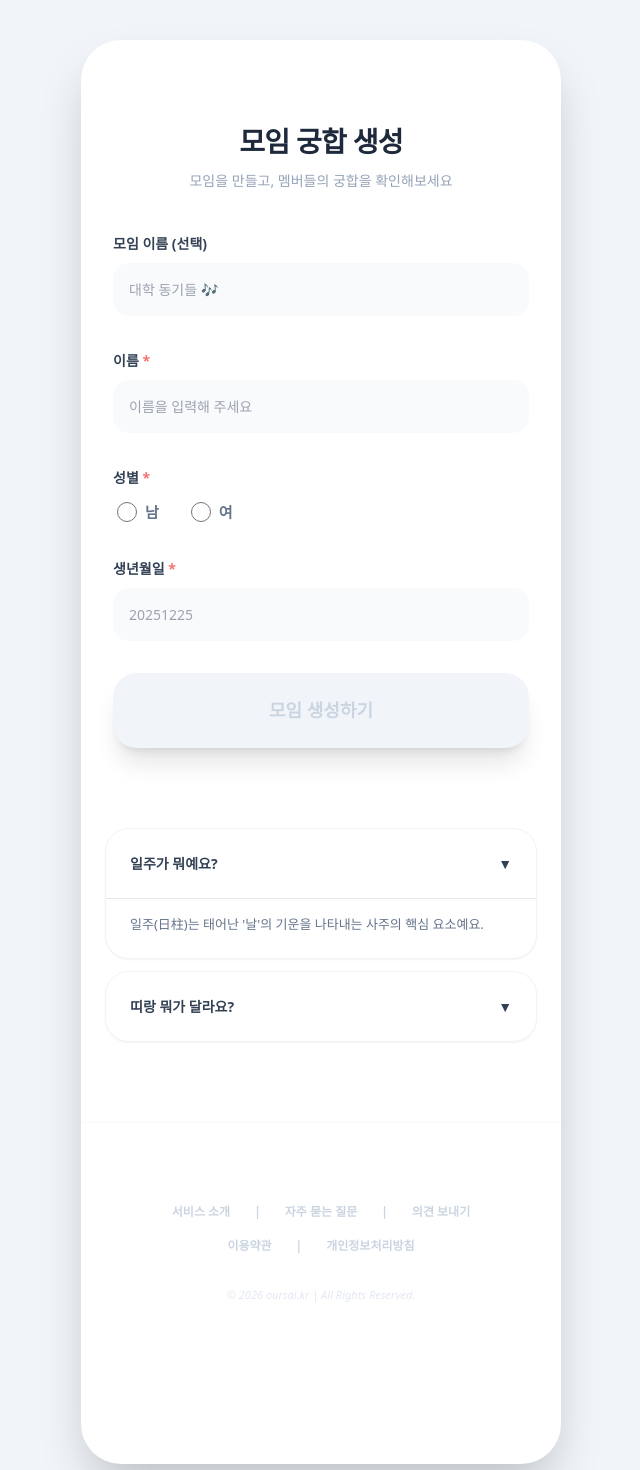
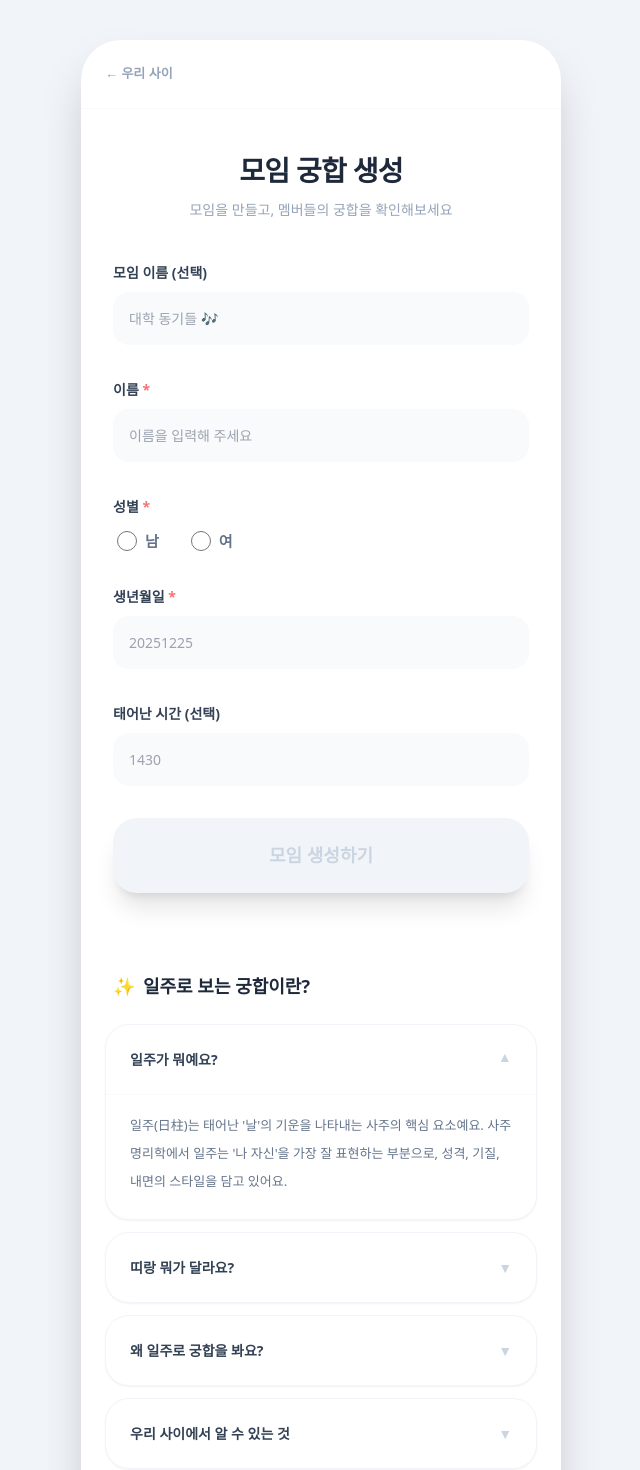
Before and after one commit to PLANB-John/oursai-web, a Next.js app: page /create-group in a window 1280 px wide. Shown: the top 1470 px of the page, without its empty margins (319-959 px from the left). Built offline with nearby package versions, Linux system fonts and the light colour scheme.

Commit message:
Update create-group.js

```diff
--- a/pages/create-group.js
+++ b/pages/create-group.js
@@ -2,7 +2,7 @@ import React, { useState } from 'react';
 import Head from 'next/head';
 import { motion, AnimatePresence } from 'framer-motion';
 import { useRouter } from 'next/router';
-import { supabase } from '../lib/supabaseClient'; // [1] 서버 연결 열쇠 [cite: 2026-02-17]
+import { supabase } from '../lib/supabaseClient';
 
 export default function CreateGroup() {
   const router = useRouter();
@@ -23,7 +23,7 @@ export default function CreateGroup() {
                       formData.gender !== '' &&
                       formData.birthDate.length === 8;
 
-  // [2] 고유 ID 생성 (8자리 랜덤 문자열) [cite: 2026-02-17]
+  // --- 1. 고유 ID 생성 함수 (8자리 랜덤 문자열) [cite: 2026-02-17] ---
   const generateRoomId = () => {
     const chars = 'abcdefghijklmnopqrstuvwxyzABCDEFGHIJKLMNOPQRSTUVWXYZ0123456789';
     let result = '';
@@ -33,39 +33,32 @@ export default function CreateGroup() {
     return result;
   };
 
-  const handleCreate = async () => {
+  const handleCreate = () => {
     if (isIljuValid) {
       setIsLoading(true);
+
+      // 2. 새로운 고유 방 ID 생성 [cite: 2026-02-17]
       const roomId = generateRoomId();
 
-      try {
-        // [3] Supabase 'rooms' 테이블에 데이터 저장
-        const { error } = await supabase
-          .from('rooms')
-          .insert([{
-            id: roomId,
-            group_name: formData.groupName || '우리 모임',
+      // 3. 해당 ID를 키값으로 하여 방 정보와 방장(본인) 데이터 저장 [cite: 2026-02-17]
+      const roomData = {
+        groupName: formData.groupName || '우리 모임',
         members: [{
           id: Date.now(),
           name: formData.userName,
           emoji: formData.gender === '남' ? '👦' : '👧',
           birthDate: formData.birthDate,
-              isLeader: true
+          isLeader: true // 방장 표시
         }]
-          }]);
+      };
 
-        if (error) throw error; // 에러가 있으면 catch로 넘깁니다. [cite: 2026-02-17]
+      // localStorage에 room_ID 형식으로 저장 [cite: 2026-02-17]
+      localStorage.setItem(`room_${roomId}`, JSON.stringify(roomData));
 
-        // 성공 시 1.5초 후 이동 [cite: 2026-02-17]
+      // 4. 생성된 고유 경로로 이동 (예: /g/lxddOVWl)
       setTimeout(() => {
         router.push(`/g/${roomId}`);
-        }, 1500);
-
-      } catch (error) {
-        // [4] 에러가 나면 팝업으로 상세 이유를 알려줍니다. [cite: 2026-02-17]
-        alert(`서버 저장 실패: ${error.message}\n(API 키나 정책 설정을 확인해 주세요)`);
-        setIsLoading(false);
-      }
+      }, 2000);
     }
   };
 
@@ -74,48 +67,83 @@ export default function CreateGroup() {
       <Head><title>모임 궁합 생성 | 우리 사이 (oursai.kr)</title></Head>
 
       <div className="w-full max-w-[480px] min-h-screen bg-white shadow-2xl flex flex-col relative overflow-hidden sm:rounded-[40px] pb-20">
+
+        {/* 인연을 불러오는 중... 로딩 연출 */}
         <AnimatePresence>
           {isLoading && (
             <motion.div initial={{ opacity: 0 }} animate={{ opacity: 1 }} exit={{ opacity: 0 }} className="absolute inset-0 z-[100] bg-white/95 backdrop-blur-sm flex flex-col items-center justify-center space-y-6">
               <div className="w-12 h-12 border-4 border-purple-200 border-t-purple-600 rounded-full animate-spin"></div>
-              <p className="text-[18px] font-black text-slate-700">인연을 서버에 등록하는 중...</p>
+              <p className="text-[18px] font-black text-slate-700">인연을 불러오는 중...</p>
             </motion.div>
           )}
         </AnimatePresence>
 
+        <div className="px-6 py-6 border-b border-slate-50 flex items-center">
+          <button onClick={() => router.back()} className="text-[13px] text-slate-400 font-bold flex items-center gap-1">← 우리 사이</button>
+        </div>
+
         <main className="px-6 py-10 space-y-10">
-          <div className="text-center space-y-2 pt-10">
+          <div className="text-center space-y-2">
             <h1 className="text-[28px] font-black text-slate-800 tracking-tight">모임 궁합 생성</h1>
             <p className="text-[14px] text-slate-400 font-medium">모임을 만들고, 멤버들의 궁합을 확인해보세요</p>
           </div>
 
           <section className="space-y-8 px-2">
-            <div className="space-y-2"><label className="text-[14px] font-black text-slate-700">모임 이름 (선택)</label>
-              <input type="text" placeholder="대학 동기들 🎶" className="w-full p-4 bg-slate-50 rounded-2xl text-[14px]" onChange={(e) => setFormData({...formData, groupName: e.target.value})} />
+            <div className="space-y-2">
+              <label className="text-[14px] font-black text-slate-700">모임 이름 (선택)</label>
+              <input type="text" placeholder="대학 동기들 🎶" className="w-full p-4 bg-slate-50 rounded-2xl text-[14px] focus:outline-none focus:ring-2 focus:ring-purple-100" onChange={(e) => setFormData({...formData, groupName: e.target.value})} />
             </div>
-            <div className="space-y-2"><label className="text-[14px] font-black text-slate-700">이름 <span className="text-red-400">*</span></label>
-              <input type="text" placeholder="이름을 입력해 주세요" className="w-full p-4 bg-slate-50 rounded-2xl text-[14px]" onChange={(e) => setFormData({...formData, userName: e.target.value})} />
+
+            <div className="space-y-2">
+              <label className="text-[14px] font-black text-slate-700">이름 <span className="text-red-400">*</span></label>
+              <input type="text" placeholder="이름을 입력해 주세요" maxLength={5} className="w-full p-4 bg-slate-50 rounded-2xl text-[14px] focus:outline-none focus:ring-2 focus:ring-purple-100" onChange={(e) => setFormData({...formData, userName: e.target.value})} />
             </div>
-            <div className="space-y-3"><label className="text-[14px] font-black text-slate-700">성별 <span className="text-red-400">*</span></label>
-              <div className="flex gap-8 ml-1">{['남', '여'].map((g) => (<label key={g} className="flex items-center gap-2"><input type="radio" name="gender" onChange={() => setFormData({...formData, gender: g})} className="w-5 h-5 accent-[#D980FA]" /><span className="text-[15px] font-bold text-slate-500">{g}</span></label>))}</div>
+
+            <div className="space-y-3">
+              <label className="text-[14px] font-black text-slate-700">성별 <span className="text-red-400">*</span></label>
+              <div className="flex gap-8 ml-1">
+                {['남', '여'].map((g) => (
+                  <label key={g} className="flex items-center gap-2 cursor-pointer">
+                    <input type="radio" name="gender" onChange={() => setFormData({...formData, gender: g})} className="w-5 h-5 accent-[#D980FA]" />
+                    <span className="text-[15px] font-bold text-slate-500">{g}</span>
+                  </label>
+                ))}
               </div>
-            <div className="space-y-2"><label className="text-[14px] font-black text-slate-700">생년월일 <span className="text-red-400">*</span></label>
-              <input type="text" placeholder="20251225" maxLength={8} className="w-full p-4 bg-slate-50 rounded-2xl text-[14px]" onChange={(e) => setFormData({...formData, birthDate: e.target.value})} />
             </div>
-            <button onClick={handleCreate} disabled={!isIljuValid || isLoading} className={`w-full py-6 rounded-[24px] font-black text-[18px] transition-all shadow-xl ${isIljuValid && !isLoading ? 'bg-[#D980FA] text-white active:scale-95' : 'bg-slate-100 text-slate-300'}`}>모임 생성하기</button>
+
+            <div className="space-y-2">
+              <label className="text-[14px] font-black text-slate-700">생년월일 <span className="text-red-400">*</span></label>
+              <input type="text" placeholder="20251225" maxLength={8} className="w-full p-4 bg-slate-50 rounded-2xl text-[14px] focus:outline-none focus:ring-2 focus:ring-purple-100" onChange={(e) => setFormData({...formData, birthDate: e.target.value})} />
+            </div>
+
+            <div className="space-y-2">
+              <label className="text-[14px] font-black text-slate-700">태어난 시간 (선택)</label>
+              <input type="text" placeholder="1430" maxLength={4} className="w-full p-4 bg-slate-50 rounded-2xl text-[14px] focus:outline-none" />
+            </div>
+
+            <button onClick={handleCreate} disabled={!isIljuValid || isLoading} className={`w-full py-6 rounded-[24px] font-black text-[18px] transition-all shadow-xl ${isIljuValid && !isLoading ? 'bg-[#D980FA] text-white active:scale-95' : 'bg-slate-100 text-slate-300 cursor-not-allowed'}`}>
+              모임 생성하기
+            </button>
           </section>
 
-          {/* 아코디언 가이드 [cite: 2026-02-17] */}
-          <section className="pt-10 space-y-3">
+          {/* 일주 아코디언 가이드 */}
+          <section className="pt-10 space-y-6">
+            <h2 className="text-[18px] font-black text-slate-800 flex items-center gap-2 px-2"><span className="text-[#D980FA]">✨</span> 일주로 보는 궁합이란?</h2>
+            <div className="space-y-3">
               {[
-              { q: "일주가 뭐예요?", a: "일주(日柱)는 태어난 '날'의 기운을 나타내는 사주의 핵심 요소예요." },
-              { q: "띠랑 뭐가 달라요?", a: "띠는 태어난 해, 일주는 태어난 날을 기준으로 합니다." }
+                { q: "일주가 뭐예요?", a: "일주(日柱)는 태어난 '날'의 기운을 나타내는 사주의 핵심 요소예요. 사주명리학에서 일주는 '나 자신'을 가장 잘 표현하는 부분으로, 성격, 기질, 내면의 스타일을 담고 있어요." },
+                { q: "띠랑 뭐가 달라요?", a: "띠는 태어난 해(년)를 기준으로 하지만, 일주는 태어난 날을 기준으로 합니다. 띠가 사회적인 겉모습이라면, 일주는 나 자신의 본질적인 기운과 속마음을 보기에 더 적합합니다." },
+                { q: "왜 일주로 궁합을 봐요?", a: "일주는 개인의 기질과 내면 에너지를 가장 정확하게 담고 있어, 서로 다른 두 사람이 만났을 때 생기는 화학 반응을 깊이 있게 분석할 수 있습니다." },
+                { q: "우리 사이에서 알 수 있는 것", a: "멤버 간의 1:1 케미 등급과 관계의 특징, 그리고 전체 모임의 조화도를 시각적인 네트워크 그래프로 확인할 수 있습니다. 전통적인 사주를 현대적인 네트워크로 만나보세요!" }
               ].map((item, idx) => (
                 <div key={idx} className="bg-white rounded-3xl border border-slate-100 overflow-hidden shadow-sm">
-                <button onClick={() => setOpenAccordion(openAccordion === idx ? null : idx)} className="w-full p-6 flex justify-between items-center text-left font-bold text-slate-700 text-[14px]">{item.q} <span>▼</span></button>
-                {openAccordion === idx && <div className="px-6 pb-6 text-[13px] text-slate-500 border-t pt-4">{item.a}</div>}
+                  <button onClick={() => setOpenAccordion(openAccordion === idx ? null : idx)} className="w-full p-6 flex justify-between items-center text-left font-bold text-slate-700 text-[14px]">
+                    {item.q} <span className={`text-slate-300 transition-transform ${openAccordion === idx ? 'rotate-180' : ''}`}>▼</span>
+                  </button>
+                  {openAccordion === idx && <div className="px-6 pb-6 text-[13px] text-slate-500 leading-7 border-t border-slate-50 pt-4">{item.a}</div>}
                 </div>
               ))}
+            </div>
           </section>
         </main>
 
```
Lines whose indentation alone changed are shown as unchanged.
